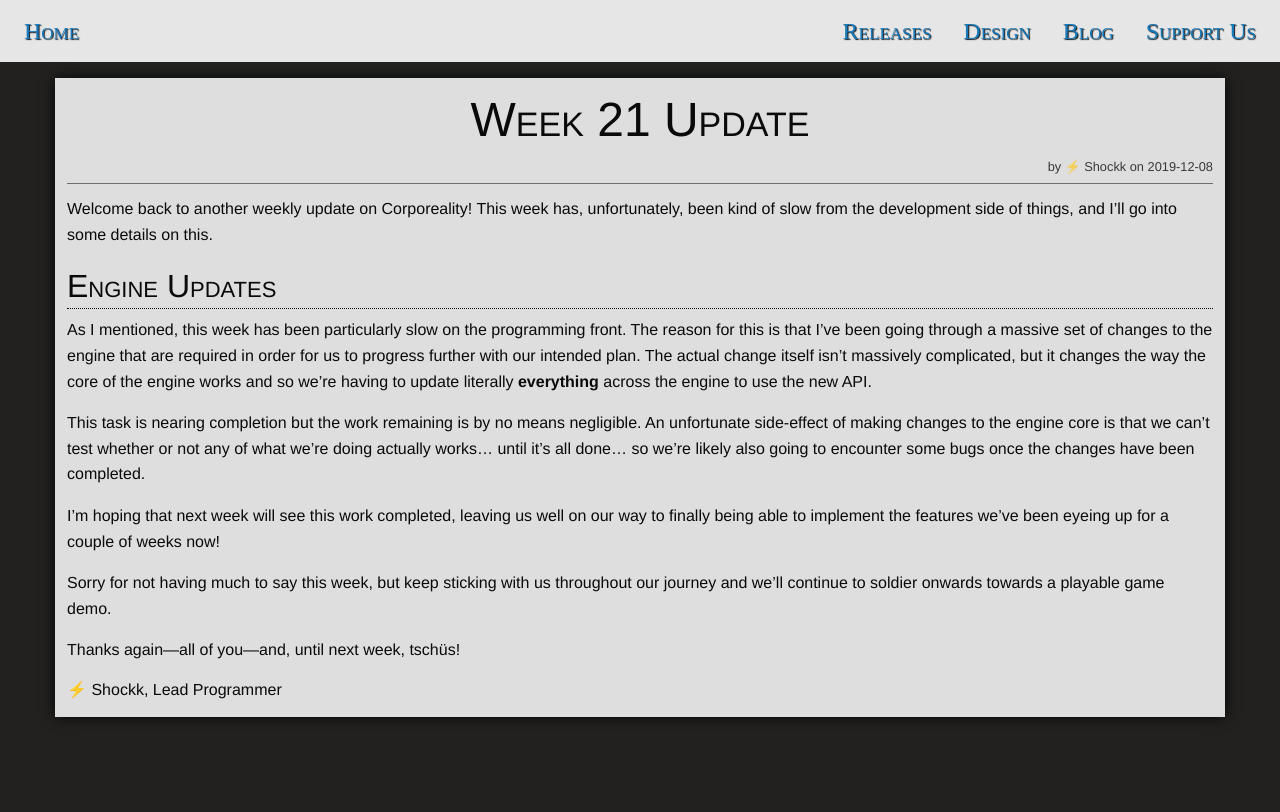
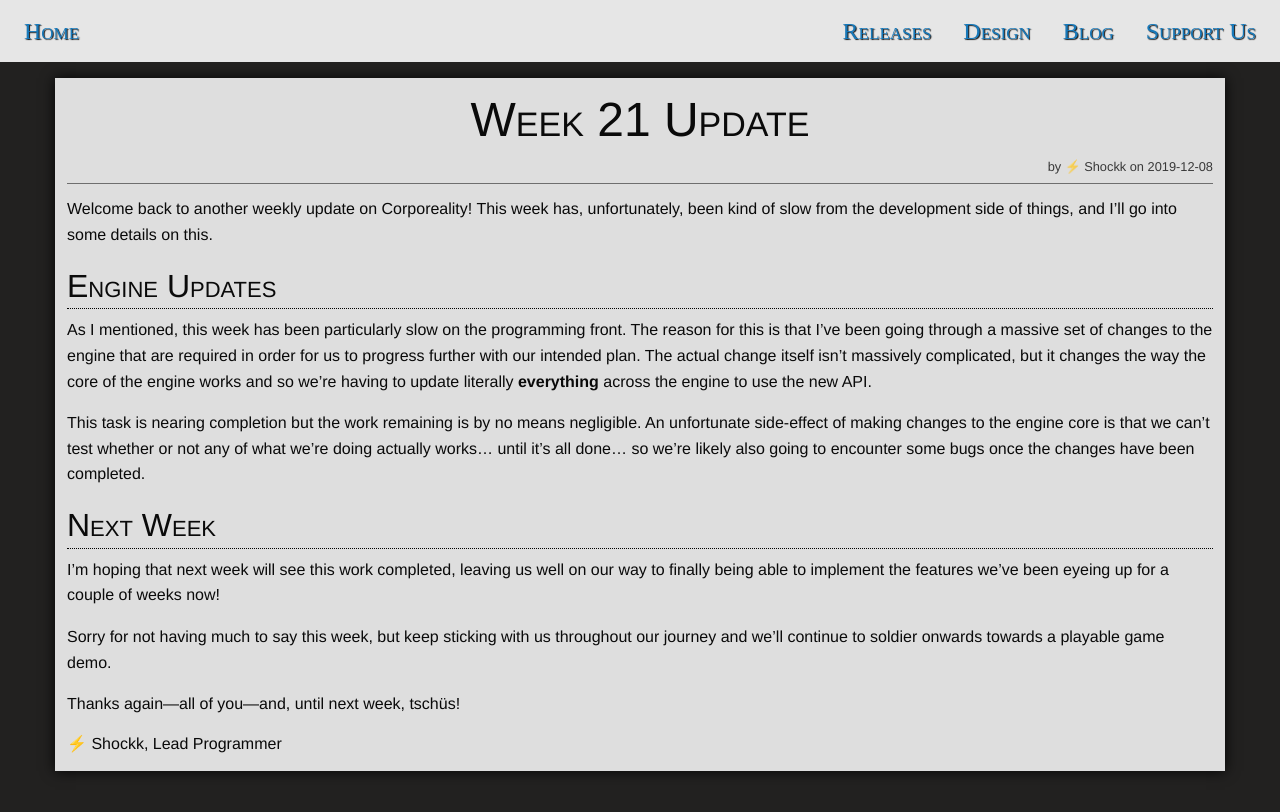
Before and after one commit to corporeality-space/web, a Jekyll site: the page built from _posts/2019-12-08-01-Week-21.md, in a window 1280 px wide. Shown: the top 812 px of the page. Built offline with Jekyll 4.4.1, drawn with Linux system fonts in a browser that asks for light colours; nearby versions of some CDN libraries; some web fonts are replaced; our own code applies the rules of GitHub Pages for plain Markdown files; library files that are not in the unit come from our copies.

Commit message:
Update 2019-12-08-01-Week-21.md

```diff
--- a/_posts/2019-12-08-01-Week-21.md
+++ b/_posts/2019-12-08-01-Week-21.md
@@ -13,6 +13,8 @@ As I mentioned, this week has been particularly slow on the programming front. T
 
 This task is nearing completion but the work remaining is by no means negligible. An unfortunate side-effect of making changes to the engine core is that we can't test whether or not any of what we're doing actually works... until it's all done... so we're likely also going to encounter some bugs once the changes have been completed.
 
+# Next Week
+
 I'm hoping that next week will see this work completed, leaving us well on our way to finally being able to implement the features we've been eyeing up for a couple of weeks now!
 
 Sorry for not having much to say this week, but keep sticking with us throughout our journey and we'll continue to soldier onwards towards a playable game demo.
```
